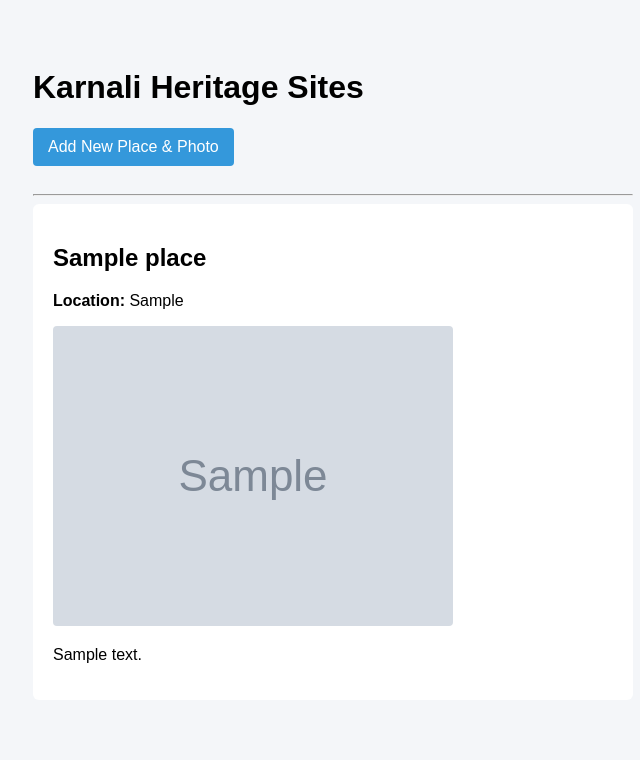
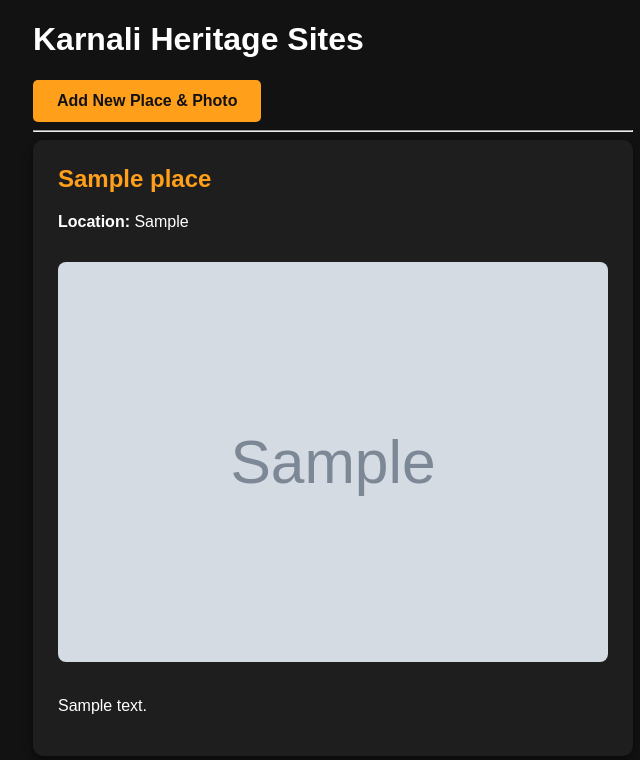
Before and after one commit to bikashbhandari1825-netizen/karnali-heritage, a Flask app: page / in a window 1280 px wide. Shown: the top 760 px of the page, without its empty margins (307-947 px from the left). Run offline with Flask 3, Linux system fonts and the light colour scheme; tables that the repository leaves empty hold one stand-in row (values such as "Sample post"); grey boxes marked "Sample" are stand-in pictures.

Commit message:
update website design

```diff
--- a/templates/index.html
+++ b/templates/index.html
@@ -5,11 +5,55 @@
     <meta name="viewport" content="width=device-width, initial-scale=1.0">
     <title>Karnali Heritage Sites</title>
     <style>
-        body { font-family: Arial, sans-serif; background: #f4f6f9; padding: 40px; }
-        .container { max-width: 600px; background: #fff; padding: 20px; margin: auto; border-radius: 6px; margin-bottom: 20px; }
-        img { max-width: 100%; height: auto; border-radius: 4px; }
-        .btn { display: inline-block; padding: 10px 15px; background: #3498db; color: #fff; text-decoration: none; border-radius: 4px; margin-bottom: 20px; }
-    </style>
+    body {
+        background-color: #121212;
+        color: #ffffff;
+        font-family: Arial, sans-serif;
+        margin: 0;
+        padding: 0;
+    }
+    .main-container {
+        max-width: 900px;
+        margin: 30px auto;
+        padding: 20px;
+    }
+    .header-title {
+        color: #ff9f1a;
+        font-size: 28px;
+        margin-bottom: 20px;
+    }
+    .container {
+        background-color: #1e1e1e;
+        border-radius: 10px;
+        padding: 25px;
+        margin-bottom: 25px;
+        box-shadow: 0 4px 10px rgba(0,0,0,0.5);
+    }
+    .container h2 {
+        color: #ff9f1a;
+        margin-top: 0;
+    }
+    .container img {
+        width: 100%;
+        max-height: 400px;
+        object-fit: cover;
+        border-radius: 8px;
+        margin-top: 15px;
+        margin-bottom: 15px;
+    }
+    .btn {
+        display: inline-block;
+        padding: 12px 24px;
+        background-color: #ff9f1a;
+        color: #121212;
+        text-decoration: none;
+        border-radius: 5px;
+        font-weight: bold;
+    }
+    .btn:hover {
+        background-color: #e88b0d;
+    }
+</style>
 </head>
 <body>
     <div style="max-width: 600px; margin: auto;">
```
Also changed, not shown: static/uploads/style.css (added, +55 -0 lines).
